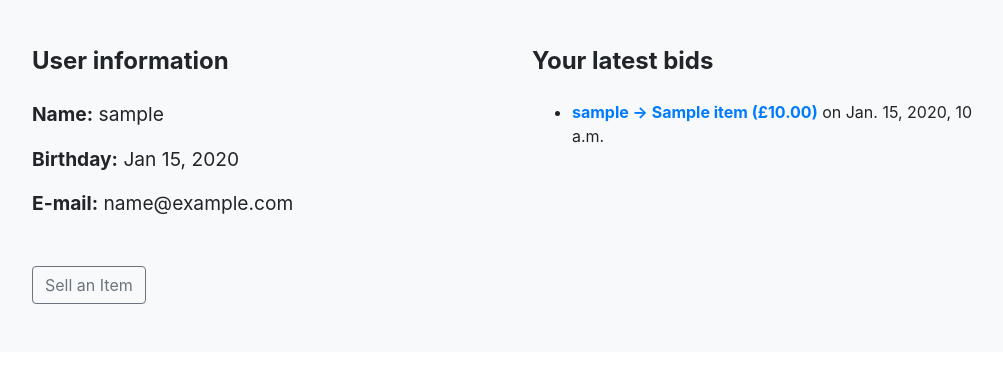
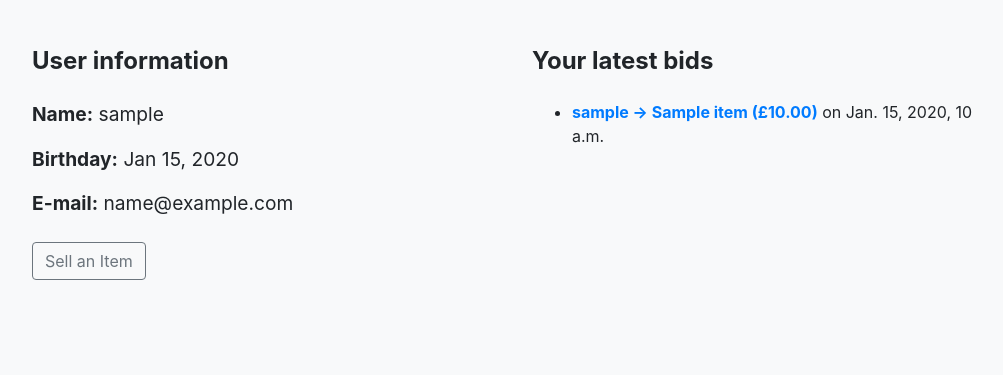
Before and after one commit to lorenzosani/auction-app, a Django app: a page that uses auctionapp/templates/user_profile/index.html in a window 1280 px wide. Shown: the part 281-656 px from the top of the page, without its empty margins (123-1126 px from the left). Run offline with Django 3.2, Linux system fonts and the light colour scheme; a user stored in the database is signed in; tables that the repository leaves empty hold one stand-in row (values such as "Sample post"); some libraries are stand-ins or nearby versions.

Commit message:
Fix bootstrap rows layout

```diff
--- a/auctionapp/templates/item_page/index.html
+++ b/auctionapp/templates/item_page/index.html
@@ -11,14 +11,14 @@
 </section>
 <div class="album p-5 bg-light">
     <div class="row center-layout">
-        <div class="col-6 p-5">
+        <div class="col-sm-6 p-5">
             {% if image %}
             <img class="card-img-top" src="/static/{{ image }}" alt="Item image" />
             {% else %}
             <img class="card-img-top" src="{% static 'auctionapp/no_image.jpg' %}" alt="Item image" />
             {% endif %}
         </div>
-        <div class="col-6 p-5">
+        <div class="col-sm-6 p-5">
             <h4>Current Price : <b><span id="item_price">£{{ price }}</span></b></h4>
             <p class="text-muted mb-0">Highest bidder:
                 {% if buyer %}
--- a/auctionapp/templates/user_profile/index.html
+++ b/auctionapp/templates/user_profile/index.html
@@ -17,9 +17,9 @@
 
 <div class="album p-5 bg-light">
   <div class="row center-layout">
-    <div class="col-6">
+    <div class="col-sm-6 mb-5">
       <h4 class="pb-3 font-weight-bold">User information</h4>
-      <div class="user-info mb-5">
+      <div class="user-info mb-4">
         <p><b>Name:</b> {{userInfo.username}}</p>
         <p><b>Birthday:</b> {{ userInfo.date_of_birth | date:"M d, Y" }}</p>
         {% if userInfo.email %}
@@ -34,7 +34,7 @@
         >
       </div>
     </div>
-    <div class="col-6">
+    <div class="col-sm-6">
       <h4 class="pb-3 font-weight-bold">Your latest bids</h4>
       <div>
         <ul>
--- a/auctionapp/views.py
+++ b/auctionapp/views.py
@@ -41,9 +41,10 @@ def profilePage(request, username):
     bids_won_today = []
     for item in items_ended_today:
       winning_bid = item.bid_set.first()
-      winner = winning_bid.bidder
-      if username == winner.username:
-          bids_won_today.append(winning_bid)
+      if winning_bid:
+        winner = winning_bid.bidder
+        if username == winner.username:
+            bids_won_today.append(winning_bid)
     return HttpResponse(template.render({"userInfo": user_info, "bids": user_bids, "bidsWon": bids_won_today}, request))
 
 def pwResetSentPage(request):
```
